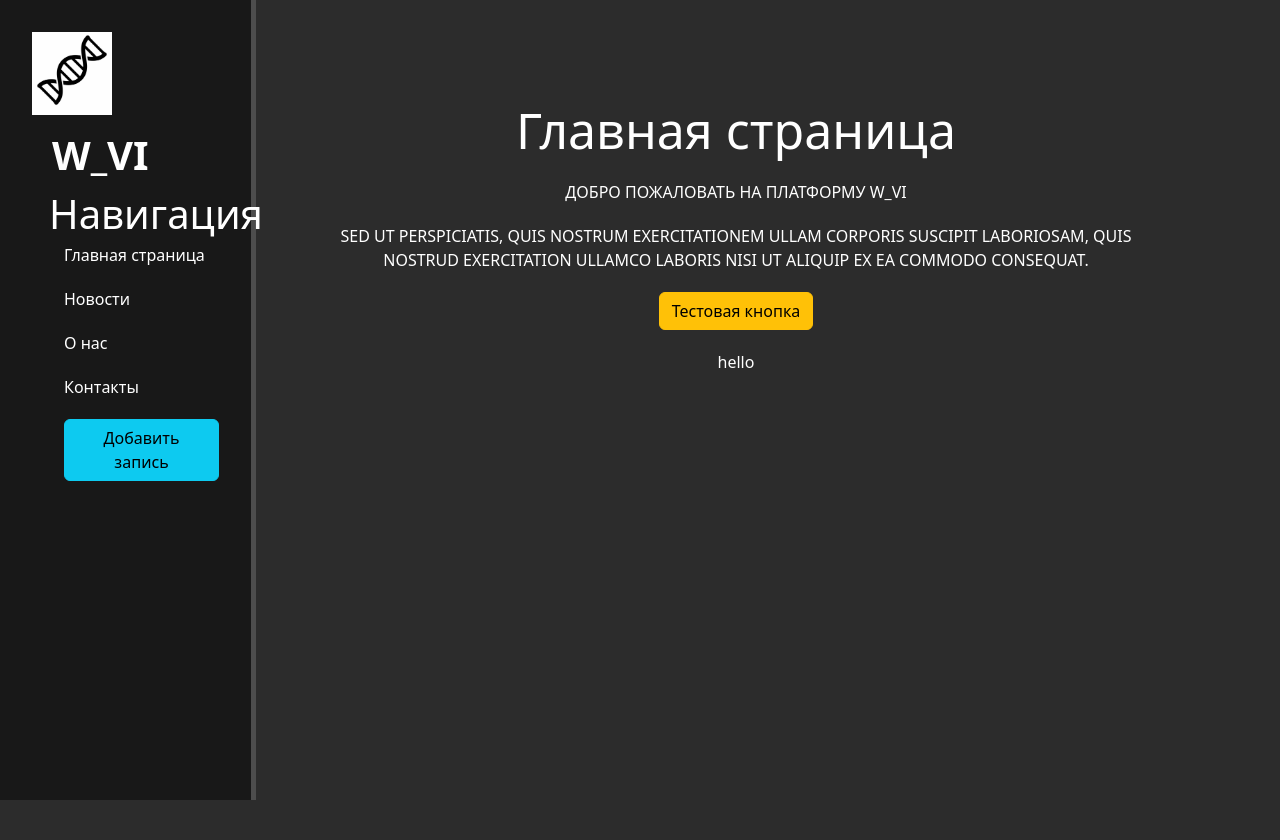
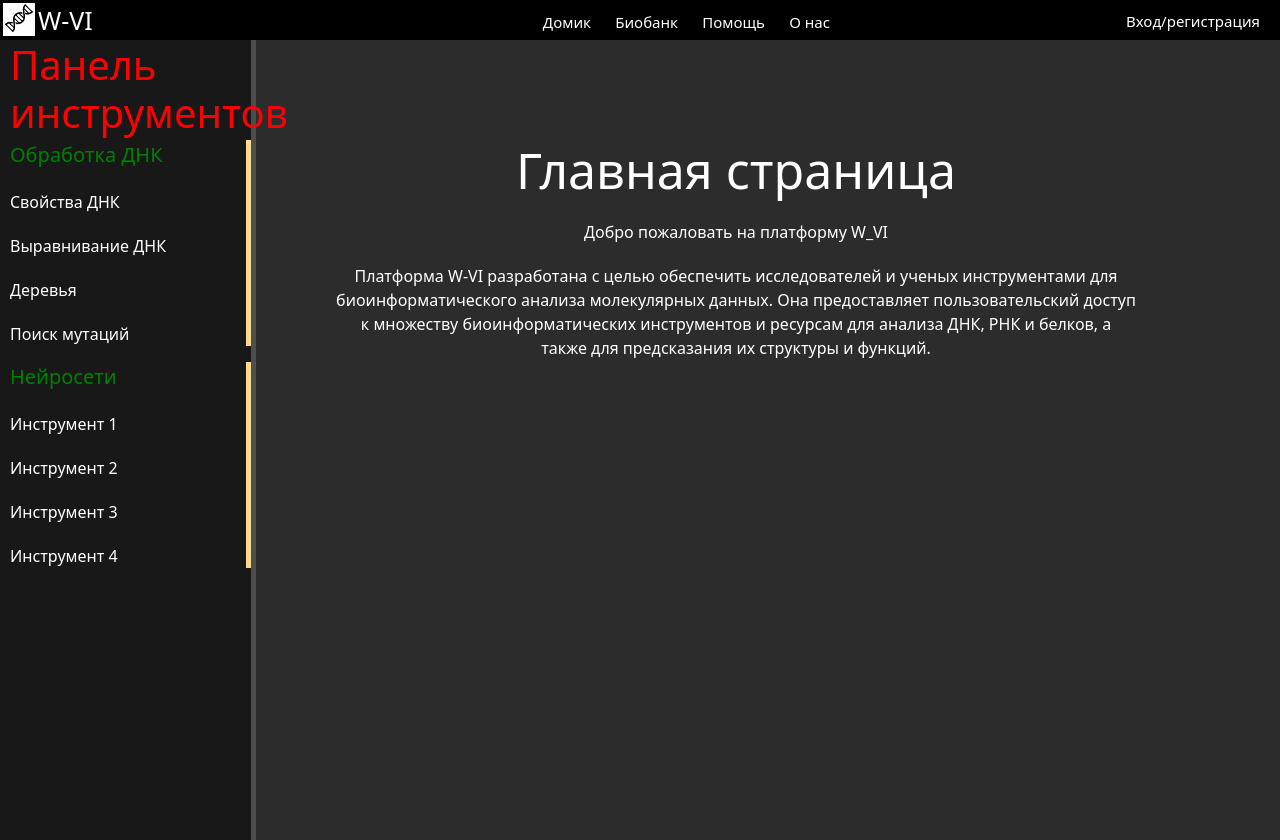
Before and after one commit to Binlop/web_app_lvi, a Django app: page / in a window 1280 px wide. Before the commit the page ends 800 px from the top, so only its background shows below. Run offline with Django 4.2, Linux system fonts and the light colour scheme.

Commit message:
Изменена главная страница сайта, добавлена панель инструментов

```diff
--- a/dna_liv/dna_liv/settings.py
+++ b/dna_liv/dna_liv/settings.py
@@ -20,7 +20,9 @@ BASE_DIR = Path(__file__).resolve().parent.parent
 # See https://docs.djangoproject.com/en/4.1/howto/deployment/checklist/
 
 # SECURITY WARNING: keep the secret key used in production secret!
-SECRET_KEY = 'django-insecure-ldz5x)b$^1a*cze)2c4+r-fr$=^rpmjp*drp&6)8d*evuykh_@'
+from decouple import config
+
+SECRET_KEY = config('DJANGO_SECRET_KEY')
 
 # SECURITY WARNING: don't run with debug turned on in production!
 DEBUG = True
--- a/dna_liv/main/static/main/css/main.css
+++ b/dna_liv/main/static/main/css/main.css
@@ -8,59 +8,76 @@ aside{
     float: left;
     background: #181818;
     width: 20%;
-    padding: 2.5%;
     height: 100vh;
     color: #fff;
     border-right: 5px solid #4d4d4d;
-}
-
-/*Свойства изображения, в том числе его размеры*/
-aside img{
-    width: 80px;
-    float: left;
+    position: relative; /* Добавляем позицию относительно родителя */
 
 }
 
+
+
 /*Свойства надписи платформы: W_VI */
-aside .logo{
+/*aside .logo{
     font-size: 40px;
     margin-left: 20px;
     font-weight: bold;
     position: relative;
     top: +10px;
+}*/
+
+/* Стили для .bar_name */
+.bar_name {
+    color: red;
+    font-size: 40px;
+    position: absolute;
+    top: 1px; /* Отступ сверху */
+    left: 10px; /* Отступ слева */
+    margin: 0px; /* Сбрасываем внешние отступы, чтобы убрать пробелы */
+    margin-bottom: 10px; /* Отступ снизу */
 }
 
-/* Прописываем свойства навигационной панели
-После тега aside идет название класса или тега, которое задается в html шаблоне, в данном случае в main/index.html
-*/
-aside .bar_name{
-    margin-top: 65px;
-    font-size: 40px;
-    margin-left: 17px;
-    position: relative;
-    top: +15px;
+/* Стили для блока "Панель инструментов" */
+.panel {
+    margin-bottom: 100px; /* Отступ снизу между "Панелью инструментов" и "Первой группой инструментов" */
+    font-size: 30px;
 }
 
-/* Отключение нумерации у списка */
-aside ul{
-    list-style: none
+.instruments{
+    border-right: 5px solid  #FFDB8B;
 }
 
-/* Задается цвет текста навигац.панели; задержка при наведении на текст*/
-aside ul li{
+/* Стили для заголовка "Навигация" */
+.name_instruments {
+    color: green;
+    font-size: 20px;
+    margin-top: 40px;
+    margin-left: 10px;
+}
+
+/* Стили для списка внутри .instruments */
+.instruments ul {
+    list-style: none;
+    padding: 0; /* Сбрасываем внутренние отступы списка */
+    margin-top: 10px; /* Уменьшенный отступ сверху */
+    margin-left: 10px;
+}
+
+/* Стили для текстовых пунктов списка */
+.instruments ul li {
     color: #fff;
     display: block;
     margin-top: 20px;
     transition: transform .6s ease;
 }
 
-/* Задается цвет текста при наведении на него, а также его увеличение*/
-aside ul li:hover, aside ul a:hover{
+/* Задается цвет текста при наведении на него, а также его увеличение */
+.instruments ul li:hover, .instruments ul a:hover {
     color: #eb5959;
     text-decoration: none;
     transform: scale(1.05);
+}
 
-}
 /*Задаются свойства для блока main в приложении main в файле main/index.html*/
 main .features{
     float: left;
@@ -72,6 +89,51 @@ main .features{
 
 main .features h1 {font-size: 50px}
 main .features p {max-width: 800px; margin: 20px auto; text-align: center;}
+
+/*Свойства изображения, в том числе его размеры*/
+.logo img{
+    max-width: 32px;
+    height: auto;
+    float: left;
+    margin: 3px;
+
+}
+
+.logo a{
+   float: left;
+   margin-top: 2px;
+   font-size: 25px;
+}
+
+.header{
+   padding: 0 0;
+   height: 40px;
+   background: black;
+   color: #fff;
+   text-decoration: none;
+   text-align: center;
+   position: relative;
+}
+
+.header div.center-panel{
+    color: #fff;
+    display: inline-block;
+    padding-top: 10px;
+}
+
+.center-panel a{
+    color: #fff;
+    margin: 0 10px;
+    font-size: 15px;
+}
+
+.header a.login{
+    color: #fff;
+    position: absolute;
+    top: 10px; /* Отступ сверху */
+    right: 20px; /* Отступ справа */
+    font-size: 15px;
+}
 
 /*Дополняется стиль для текста новости в каждом блоке*/
 .alert-warning{
--- a/dna_liv/main/templates/main/index.html
+++ b/dna_liv/main/templates/main/index.html
@@ -9,23 +9,12 @@
         <h1>
             {{ title }}
         </h1>
-        {% filter upper %}
         <p>
             Добро пожаловать на платформу W_VI
         </p>
 <!--        Временная текстовая заглушка-->
-        <p>
-            Sed ut perspiciatis, quis nostrum exercitationem ullam corporis suscipit laboriosam, quis nostrud exercitation ullamco laboris nisi ut aliquip ex ea commodo consequat.
-        </p>
-        {% endfilter %}
-        <button class="btn btn-warning">Тестовая кнопка</button>
-<!--        Вывод и фильтрация значений из объектов values, которые обозначены data в файле views.py-->
-        {% for el in values %}
-            {% if el == 'Hello' %}
-                    <p>{{el|lower}}</p> {#Применение фильтра к Hello - весь текст в нижний регистр #}
-<!--        Обязательное закрытие блоков for, if, filter-->
-            {%endif%}
-        {% endfor %}
+        <p>Платформа W-VI разработана с целью обеспечить исследователей и ученых инструментами для биоинформатического анализа молекулярных данных. Она предоставляет пользовательский доступ к множеству биоинформатических инструментов и ресурсам для анализа ДНК, РНК и белков, а также для предсказания их структуры и функций.</p>
+
 
     </div>
 {% endblock %}
--- a/dna_liv/main/templates/main/layout.html
+++ b/dna_liv/main/templates/main/layout.html
@@ -13,20 +13,39 @@
 
 
 </head>
+
 <body>
+    <div class="header">
+        <div class="logo">
+            <img src="{% static 'main/img/logo.png' %}" alt="Логотип платформы">
+            <a>W-VI</a>
+        </div>
+        <!-- Здесь вы можете разместить содержимое вашей шапки -->
+        <div class="center-panel">
+            <a href="{% url 'home'%}">Домик</a>
+            <a>Биобанк</a>
+            <a>Помощь</a>
+            <a>О нас</a>
+        </div>
+        <a class="login">Вход/регистрация</a>
+
+    </div>
+
 <!--Создаем отдельный блок, который связан с основным блоком страницы-->
     <aside>
+        <div class="panel">
+            <h3><span class="bar_name">Панель инструментов</span></h3>
+        </div>
         <!--Подключаем изображение, название сайта, а также навигационную панель-->
-        <img src="{% static 'main/img/logo.png' %}" alt="Логотип платформы">
-        <span class="logo">W_VI</span>
-        <h3><span class="bar_name">Навигация</span></h3>
+        <div class="instruments">
+            <p><span class="name_instruments">Обработка ДНК</span></p>
     <!--        Прописываем навигационную панель-->
             <ul>
-            <a href="{% url 'home'%}"><li><i class="fa-regular fa-house"></i>Главная страница</li></a>
-            <a href="{% url 'news_home'%}"><li><i class="fa-regular fa-house"></i>Новости</li></a>
-            <a href="{% url 'about'%}"><li><i class="bi bi-search"></i>О нас</li></a>
-            <a href="{% url 'contacts'%}"><li><i class="fa-solid fa-phone"></i>Контакты</li></a>
-            <a href="{% url 'news_create'%}"><li><button class="btn btn-info">Добавить запись</button></li></a>
+                <a href="{% url 'home'%}"><li><i class="fa-regular fa-house"></i>Свойства ДНК</li></a>
+                <a href="{% url 'news_home'%}"><li><i class="fa-regular fa-house"></i>Выравнивание ДНК</li></a>
+                <a href="{% url 'about'%}"><li><i class="bi bi-search"></i>Деревья</li></a>
+                <a href="{% url 'contacts'%}"><li><i class="fa-solid fa-phone"></i>Поиск мутаций</li></a>
+                {#<a href="{% url 'news_create'%}"><li><button class="btn btn-info">Добавить запись</button></li></a>#}
             </ul>
     <!--        Отключаем подчеркивание у элементов списка-->
             <style>
@@ -34,6 +53,25 @@
               text-decoration: none;
                     }
             </style>
+        </div>
+
+        <div class="instruments">
+            <p><span class="name_instruments">Нейросети</span></p>
+    <!--        Прописываем навигационную панель-->
+            <ul>
+                <a href="{% url 'home'%}"><li><i class="fa-regular fa-house"></i>Инструмент 1</li></a>
+                <a href="{% url 'news_home'%}"><li><i class="fa-regular fa-house"></i>Инструмент 2</li></a>
+                <a href="{% url 'about'%}"><li><i class="bi bi-search"></i>Инструмент 3</li></a>
+                <a href="{% url 'contacts'%}"><li><i class="fa-solid fa-phone"></i>Инструмент 4</li></a>
+                {#<a href="{% url 'news_create'%}"><li><button class="btn btn-info">Добавить запись</button></li></a>#}
+            </ul>
+    <!--        Отключаем подчеркивание у элементов списка-->
+            <style>
+                a {
+              text-decoration: none;
+                    }
+            </style>
+        </div>
     </aside>
     <main>
 <!--        Создаем отдельный основной блок для контента страницы-->
--- a/dna_liv/news/models.py
+++ b/dna_liv/news/models.py
@@ -13,6 +13,9 @@ class Articles(models.Model): #Обязательное наследование
     def __str__(self):
         return self.title
 
+    def get_absolute_url(self):
+        return f'/news/{self.id}'
+
     # Для нормального отображения в панели администратора таблицы Новость в ед и мн.ч
     class Meta:
         verbose_name = 'Новость'
--- a/dna_liv/news/templates/news/index.html
+++ b/dna_liv/news/templates/news/index.html
@@ -19,6 +19,7 @@
                     <p>{{el.anons}}</p>
                     <p>{{el.text}}</p>
                     <p>{{el.data_publication}}</p>
+                    <p><a href="{% url 'news_detail' el.id %}" class="btn btn-warning">Читать подробнее</a></p>
                 </div>
             {% endfor %}
         {% else %}
--- a/dna_liv/news/urls.py
+++ b/dna_liv/news/urls.py
@@ -4,4 +4,7 @@ from . import views
 urlpatterns = [
     path('', views.news_home, name='news_home'), #Отслеживаем переход на директорию news
     path('create', views.news_create, name='news_create'), #Отслеживаем переход на директорию create
+    path('<int:pk>', views.NewsDetailView.as_view(), name='news_detail'),
+    path('<int:pk>/update', views.NewsUpdateView.as_view(), name='news_update'),
+    path('<int:pk>/delete', views.NewsDeleteView.as_view(), name='news_delete'),
 ]
```
Also changed, not shown: dna_liv/news/templates/news/details_view.html (added, +14 -0 lines), dna_liv/news/templates/news/news_delete.html (added, +15 -0 lines), dna_liv/news/views.py (+19 -1 lines), dna_liv/db.sqlite3. Lines whose indentation alone changed are shown as unchanged.
